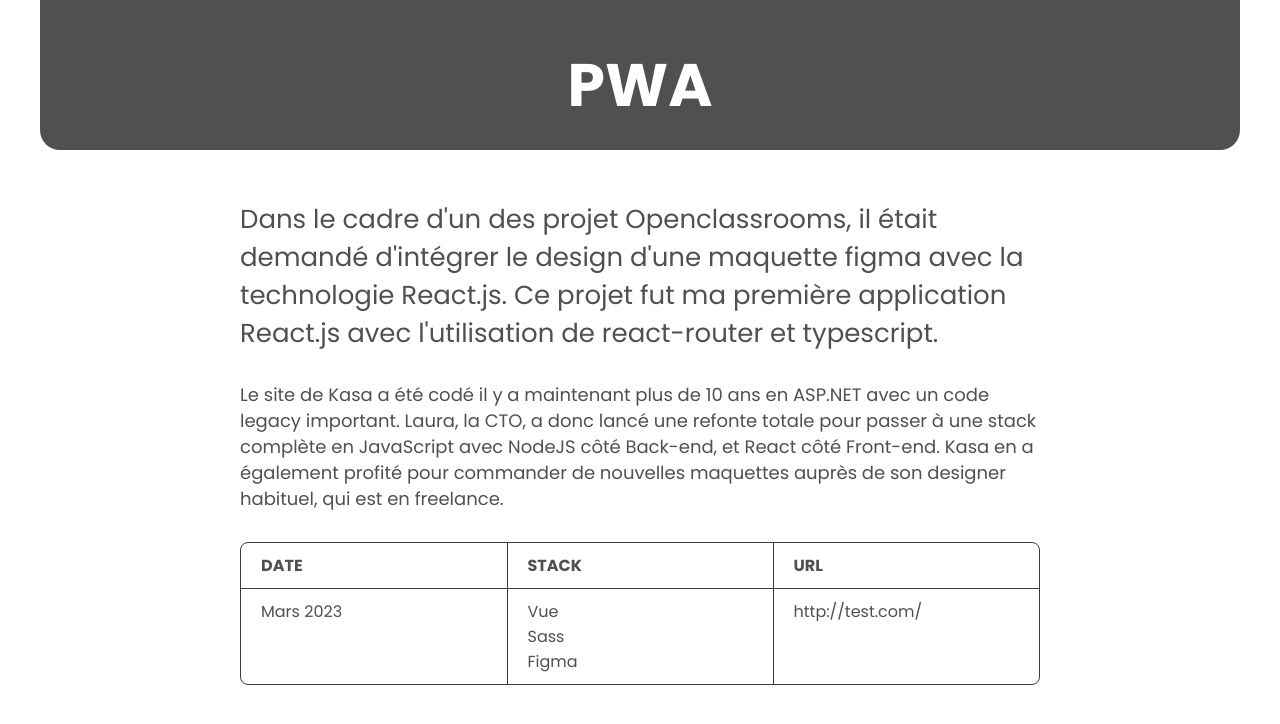
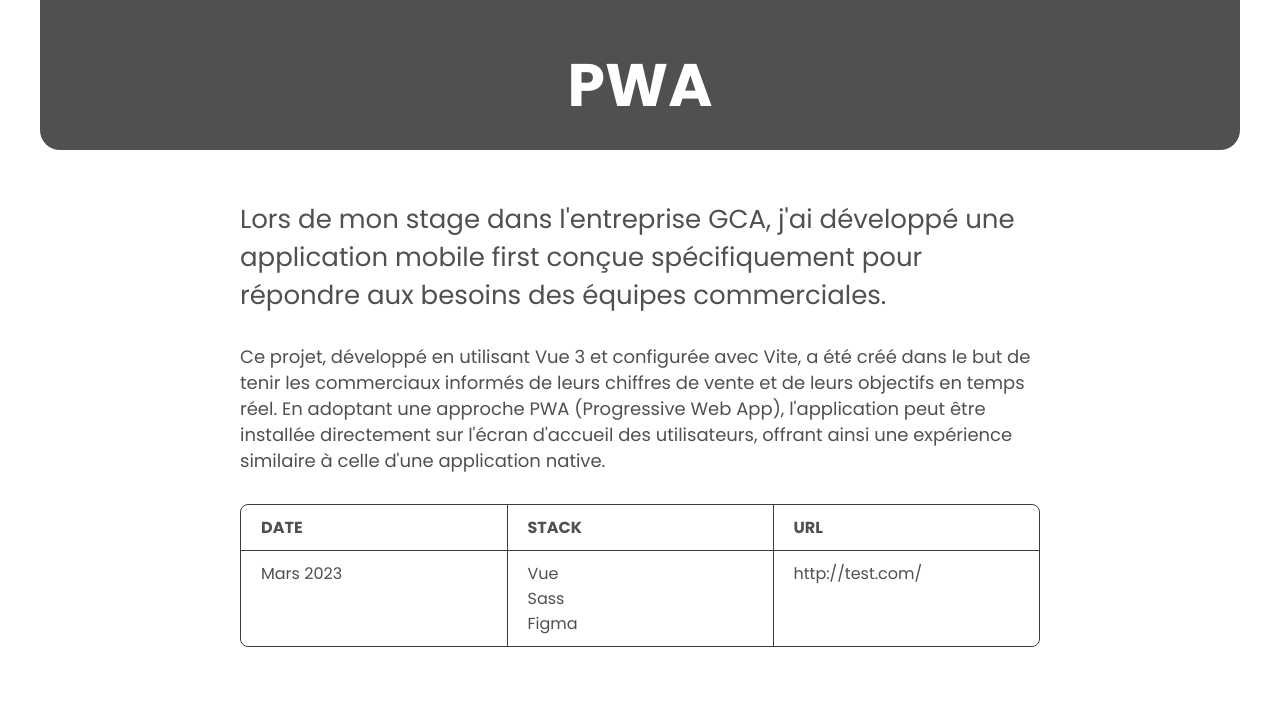
Before and after one commit to ThomasdevLC/portfolio_07_2023, a React (Create React App) app: page /pwa/2 in a window 1280 px wide. Shown: the top 724 px of the page. Built offline with nearby package versions, Linux system fonts and the light colour scheme.

Commit message:
intro + pitch kasa +pwa

```diff
--- a/src/assets/styles/pages/_Home.scss
+++ b/src/assets/styles/pages/_Home.scss
@@ -136,11 +136,27 @@
 
       &__name {
         padding-left: 4px;
+        position: relative;
         cursor: pointer;
 
-        & span.selected {
+        & span.selected:before {
+          content: "";
+          position: absolute;
+          left: 0;
+          bottom: 0;
+          width: 0;
           color: var(--gray-3);
           border-bottom: 2px solid var(--secondary);
+          animation: border_anim 0.3s ease forwards;
+        }
+
+        @keyframes border_anim {
+          0% {
+            width: 0%;
+          }
+          100% {
+            width: 85%;
+          }
         }
       }
     }
--- a/src/worklist/worklistData.js
+++ b/src/worklist/worklistData.js
@@ -22,9 +22,9 @@ const worklist = [
     tags: ["Vue", "Sass", "Figma"],
     link: "pwa",
     intro:
-      "Dans le cadre d'un des projet Openclassrooms, il était demandé d'intégrer le design d'une maquette figma avec la technologie React.js. Ce projet fut ma première application React.js avec l'utilisation de react-router et typescript.",
+      "Lors de mon stage dans l'entreprise GCA, j'ai développé une application mobile first conçue spécifiquement pour répondre aux besoins des équipes commerciales.",
     pitch:
-      "Le site de Kasa a été codé il y a maintenant plus de 10 ans en ASP.NET avec un code legacy important. Laura, la CTO, a donc lancé une refonte totale pour passer à une stack complète en JavaScript avec NodeJS côté Back-end, et React côté Front-end. Kasa en a également profité pour commander de nouvelles maquettes auprès de son designer habituel, qui est en freelance.",
+      "Ce projet, développé en utilisant Vue 3 et configurée avec Vite, a été créé dans le but de tenir les commerciaux informés de leurs chiffres de vente et de leurs objectifs en temps réel. En adoptant une approche PWA (Progressive Web App), l'application peut  être installée directement sur l'écran d'accueil des utilisateurs, offrant ainsi une expérience similaire à celle d'une application native.",
     url: "http://test.com/",
   },
   {
@@ -36,9 +36,9 @@ const worklist = [
     tags: ["React", "Sass"],
     link: "kasa",
     intro:
-      "Dans le cadre d'un des projet Openclassrooms, il était demandé d'intégrer le design d'une maquette figma avec la technologie React.js. Ce projet fut ma première application React.js avec l'utilisation de react-router et typescript.",
+      "Dans le cadre d'un des projet Openclassrooms, il était demandé d'intégrer la maquette figma d'une plateforme de location de logements entre particuliers avec la technologie React.js et l'utilisation de react-router.",
     pitch:
-      "Le site de Kasa a été codé il y a maintenant plus de 10 ans en ASP.NET avec un code legacy important. Laura, la CTO, a donc lancé une refonte totale pour passer à une stack complète en JavaScript avec NodeJS côté Back-end, et React côté Front-end. Kasa en a également profité pour commander de nouvelles maquettes auprès de son designer habituel, qui est en freelance.",
+      "Le site  a été codé il y a maintenant plus de 10 ans avec un code legacy important. L'entreprise a lancé une refonte totale pour passer à une stack complète en JavaScript avec NodeJS côté Back-end, et React côté Front-end. Le site est responsive et les composants sont modulaires et réutilisables. Données mockées en Json.",
     url: "http://test.com/",
   },
   {
```
